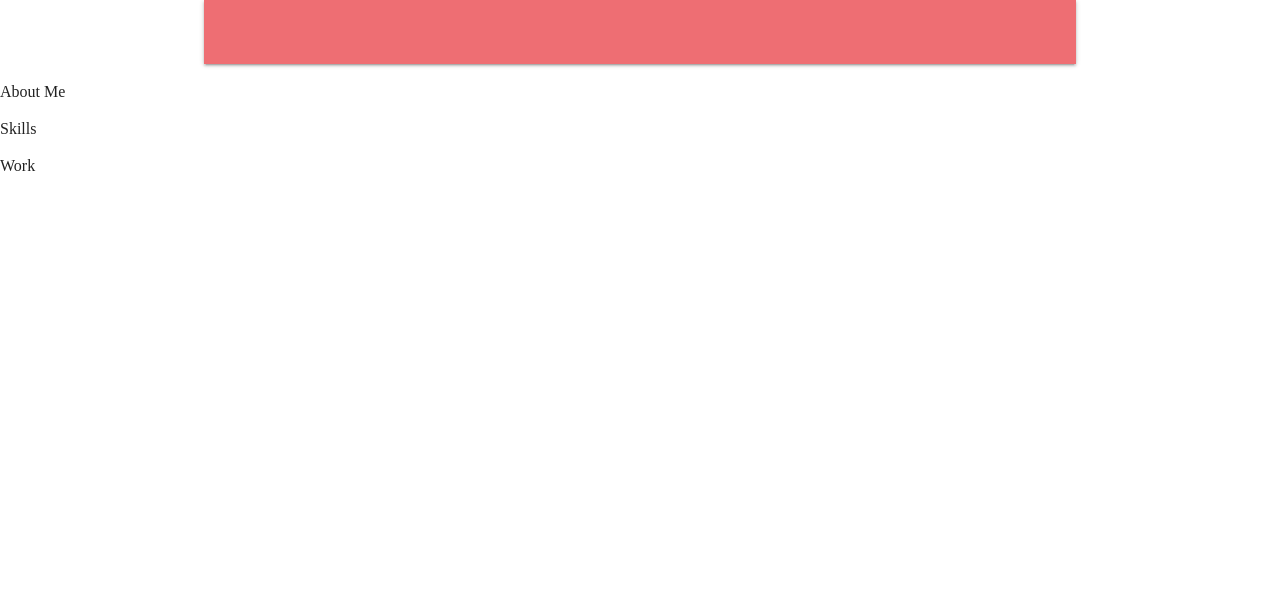
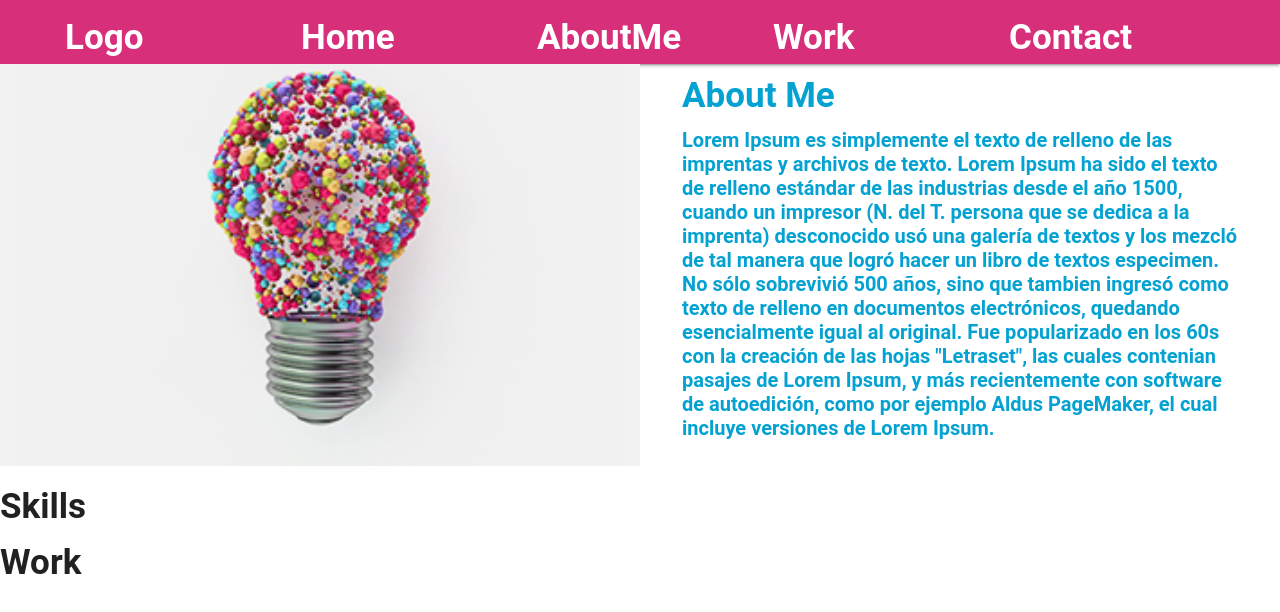
Before and after one commit to ailinnocelli/portfolio2017, a plain HTML site: page index.html in a window 1280 px wide. Drawn offline with nearby package versions, Linux system fonts and the light colour scheme; a web font is replaced by a local one.

Commit message:
Estilos navbar y about me

```diff
--- a/index.html
+++ b/index.html
@@ -11,32 +11,45 @@
 	<link rel="stylesheet" href="">
 </head>
 <body>
-	<div class="page-wrapper">
-		<div class="container">
-			<div class="row">
-				<div class="col s12">
+	<div class="page-wrapper ">
+		<div class="row clean-margin">
+			<div class="col s12 clean-padding">
 				<section class="home">
 					<!-- aca va una imagen como background con parralax -->
 					<div class="container">
 						<!-- aca va mi nombre y puesto -->
 					</div>
 				</section>
-					<nav>
+				<nav class="nav-bar">
 					<!-- barra de navegacion -->
+					<div class="nav-wrapper">
+						<ul id="nav-mobile" class=" nav-list hide-on-med-and-down">
+							<li class="item-nav logo"><a href="#">Logo</a></li>
+							<li class="item-nav"><a href="#">Home</a></li>
+							<li class="item-nav"><a href="#">AboutMe</a></li>
+							<li class="item-nav"><a href="#">Work</a></li>
+							<li class="item-nav"><a href="#">Contact</a></li>
+						</ul>
+					</div>
 				</nav>
 			</div>
 		</div>
-		</div>
 		<section class="about-me">
-				<div class="title">
-					<h2>About Me</h2>
-				</div>
 			<div class="row">
-					<div class="col s6">
-						<article class="about-img"></article>
+				<div class="col s6 clean-padding">
+					<article class="about-img">
+						<img src="img/lamparita.jpg" alt="">
+					</article>
 				</div>
 				<div class="col s6">
-						<article class="about-text"></article>
+					<article class="about-text">
+						<span class="title">
+							<h2>About Me</h2>
+						</span>
+						<p>
+							Lorem Ipsum es simplemente el texto de relleno de las imprentas y archivos de texto. Lorem Ipsum ha sido el texto de relleno estándar de las industrias desde el año 1500, cuando un impresor (N. del T. persona que se dedica a la imprenta) desconocido usó una galería de textos y los mezcló de tal manera que logró hacer un libro de textos especimen. No sólo sobrevivió 500 años, sino que tambien ingresó como texto de relleno en documentos electrónicos, quedando esencialmente igual al original. Fue popularizado en los 60s con la creación de las hojas "Letraset", las cuales contenian pasajes de Lorem Ipsum, y más recientemente con software de autoedición, como por ejemplo Aldus PageMaker, el cual incluye versiones de Lorem Ipsum.
+						</p>
+					</article>
 				</div>
 			</div>
 		</section>
--- a/scss/style.scss
+++ b/scss/style.scss
@@ -0,0 +1,60 @@
+.clean-padding {
+	padding: 0 !important;
+}
+.clean-margin {
+	margin-bottom: 0;
+}
+.page-wrapper {
+	font-family: 'Roboto', sans-serif;
+}
+
+.nav-bar {
+	background-color: #d72f7a;
+	width: 100%;
+	padding: 20px 50px;
+	.logo {
+		display: inline-block;
+	}
+	.item-nav {
+		display: inline-block;
+		position: static;
+		font-weight: 700;
+		font-size: 35px;
+		a {
+			font-size: inherit;
+		}
+	}
+	.item-nav, .logo {
+		width: 20%;
+	}
+	.nav-list {
+		width: 100%;
+	}
+}
+.title {
+	font-size: 35px;
+	font-weight: 700;
+}
+.about-me {
+	.about-img {
+
+		img {
+			width: 100%;
+			height: auto;
+		}
+	}
+	.about-text {
+		color: #04a2d2;
+		font-weight: 600;
+		line-height: 1.2em;
+		padding: 20px 30px;
+		font-size: 20px;
+		.title {
+			h2 {
+				margin-bottom: 20px;
+			}
+
+		}
+	}
+
+}
```
Also changed, not shown: css/style.css, img/Candy-Wallpaper-For-Desktop.jpg (added), img/candies-04.jpg (added), img/dulces-paleta.jpg (added), img/lamparita.jpg (added), img/muffin-confites.jpg (added), img/opinion_599.jpg (added), img/slider_dulces_mm_paletas_3.png (added), 2 other files. Lines whose indentation alone changed are shown as unchanged.
